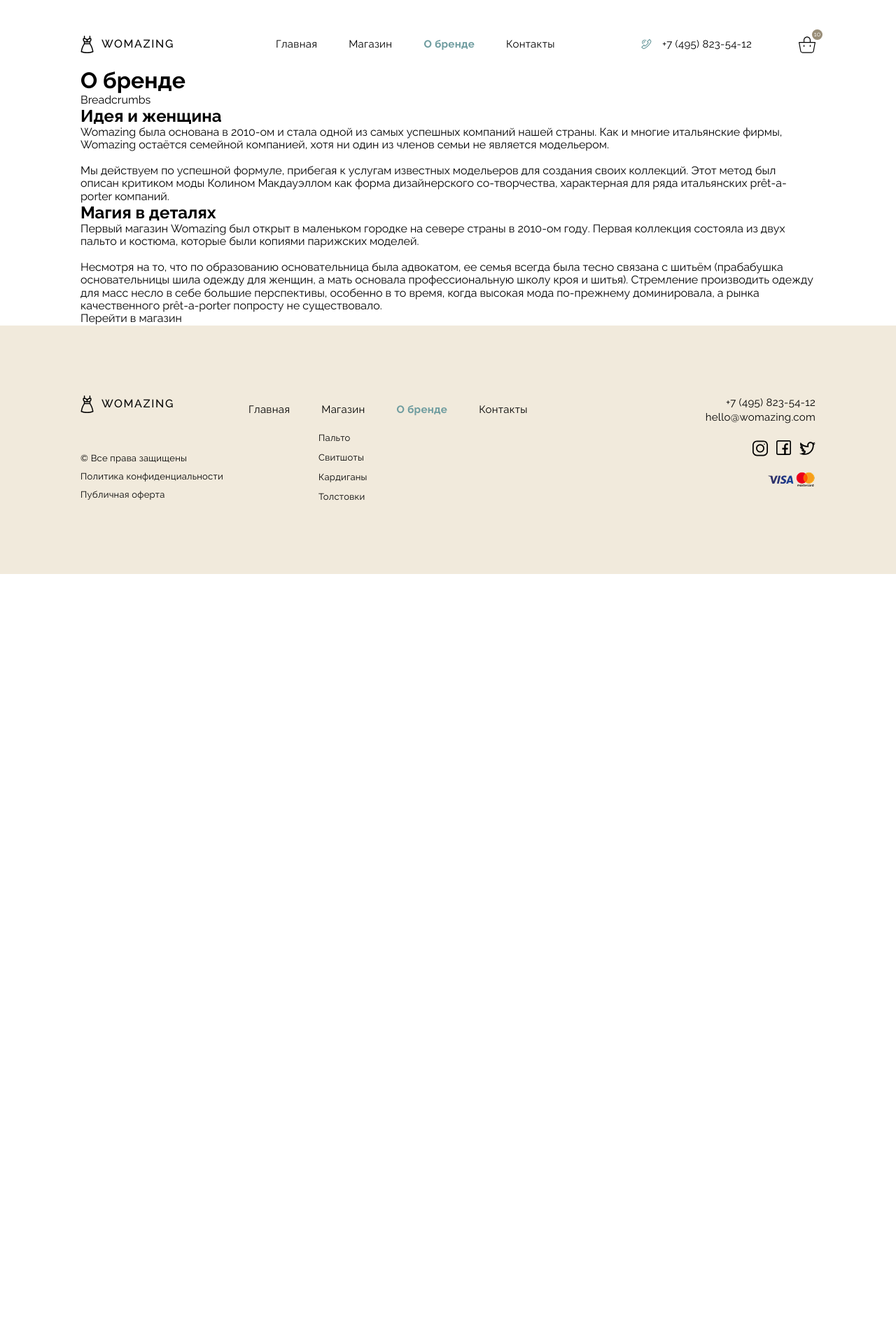
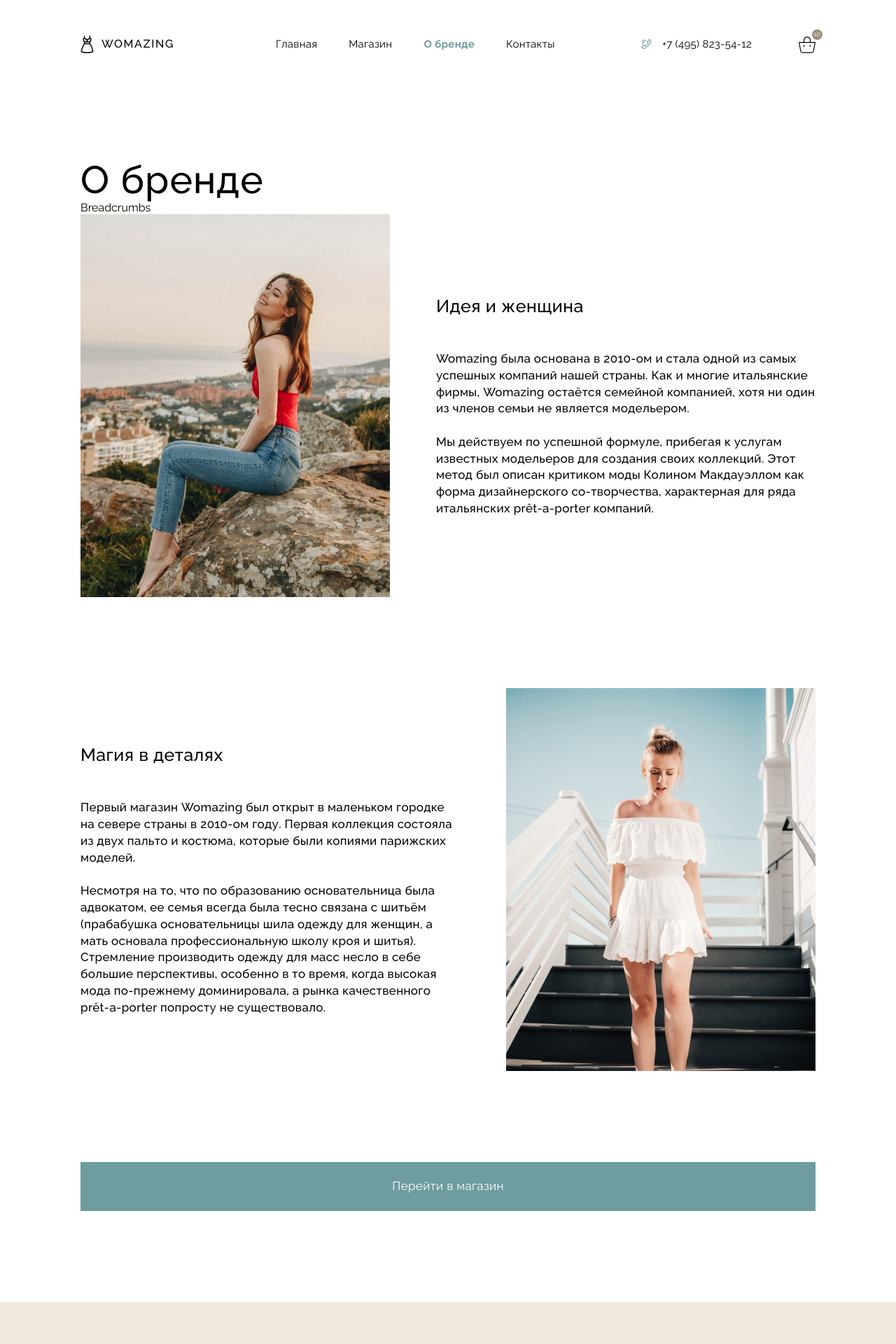
Before and after one commit to VladLesun/react-ts-womazing, a React (Vite) app: page /about-brand in a window 1280 px wide. Shown: the top 1920 px of the page at 70% size. Before the commit the page ends 820 px from the top, so only its background shows below. Built offline with nearby package versions, Linux system fonts and the light colour scheme.

Commit message:
feat: change btn component

```diff
--- a/src/components/Header/Header.jsx
+++ b/src/components/Header/Header.jsx
@@ -1,4 +1,5 @@
 import cn from 'classnames';
+import { Link } from 'react-router';
 import Logo from '../UI/Logo/Logo';
 import Navigation from '../UI/Navigation/Navigation';
 import s from './Header.module.scss';
@@ -35,7 +36,7 @@ function Header() {
 						+7 (495) 823-54-12
 					</a>
 
-					<a href='/cart' className={s.cart}>
+					<Link to='/cart' className={s.cart}>
 						<svg
 							width='24'
 							height='24'
@@ -48,7 +49,7 @@ function Header() {
 							<path d='M7.55803 15.0354C7.88514 15.0354 8.1503 14.7702 8.1503 14.4431V12.6663C8.1503 12.3392 7.88514 12.074 7.55803 12.074C7.23092 12.074 6.96576 12.3392 6.96576 12.6663V14.4431C6.96576 14.7702 7.23092 15.0354 7.55803 15.0354Z' />
 						</svg>
 						<span className={s.count}>10</span>
-					</a>
+					</Link>
 				</div>
 			</div>
 		</header>
--- a/src/components/UI/Button/Button.jsx
+++ b/src/components/UI/Button/Button.jsx
@@ -1,4 +1,5 @@
 import cn from 'classnames';
+import { Link } from 'react-router';
 import s from './Button.module.scss';
 
 function Button({ children, href, onClick, variant = 'primary', className }) {
@@ -6,9 +7,9 @@ function Button({ children, href, onClick, variant = 'primary', className }) {
 
 	if (href) {
 		return (
-			<a href='/shop' className={classes}>
+			<Link to={href} className={classes}>
 				{children}
-			</a>
+			</Link>
 		);
 	}
 
--- a/src/components/UI/Button/Button.module.scss
+++ b/src/components/UI/Button/Button.module.scss
@@ -1,17 +1,75 @@
 @use '../../../styles/variables' as *;
 @use '../../../styles/mixins' as *;
+@use '../../../styles/media' as *;
 
 .btn {
-	@include button;
+	display: flex;
+	align-items: center;
+	justify-content: center;
+	flex-shrink: 0;
+	padding: 22px 50px;
+	border: 1px solid transparent;
+	font-weight: 400;
+	font-size: 17px;
+	line-height: 139%;
+	letter-spacing: 0.02em;
+	transition-property: background-color, color, border-color;
+	transition-duration: 0.5s;
+	transition-timing-function: ease;
+
+	@include laptop {
+		padding: 22px 30px;
+		font-size: 15px;
+	}
 
 	&_primary {
 		color: $white;
 		background-color: $cta;
+
+		@include disable-mob-hover {
+			background-color: $dark-cta;
+		}
 	}
 
 	&_secondary {
 		color: $cta;
 		background-color: transparent;
-		border: 1px solid $cta;
+		border-color: $cta;
+
+		@include disable-mob-hover {
+			color: $white;
+			background-color: $cta;
+		}
+	}
+
+	&_white {
+		padding: 22px 65px;
+		color: $black;
+		background-color: transparent;
+		border-color: $black;
+
+		@include disable-mob-hover {
+			color: $white;
+			background-color: $black;
+		}
+
+		@include laptop {
+			padding: 22px 45px;
+		}
+	}
+
+	&_pagination {
+		padding: 9px 16px;
+		border-color: $black;
+
+		@include disable-mob-hover {
+			color: $white;
+			background-color: $black;
+		}
+	}
+
+	&_active {
+		color: $white;
+		background-color: $black;
 	}
 }
--- a/src/components/UI/PagesTitle/PagesTitle.jsx
+++ b/src/components/UI/PagesTitle/PagesTitle.jsx
@@ -0,0 +1,7 @@
+import s from './PagesTitle.module.scss';
+
+function PagesTitle({ children }) {
+	return <h1 className={s.title}>{children}</h1>;
+}
+
+export default PagesTitle;
--- a/src/components/UI/PagesTitle/PagesTitle.module.scss
+++ b/src/components/UI/PagesTitle/PagesTitle.module.scss
@@ -0,0 +1,20 @@
+@use '../../../styles/media' as *;
+
+.title {
+	font-weight: 500;
+	font-size: 55px;
+	line-height: 110%;
+	letter-spacing: 0.02em;
+
+	@include laptop-lg {
+		font-size: 45px;
+	}
+
+	@include laptop {
+		font-size: 30px;
+	}
+
+	@include tablet {
+		font-size: 25px;
+	}
+}
--- /dev/null
+++ b/src/components/UI/PagesWrap/PagesWrap.jsx
@@ -0,0 +1,7 @@
+import s from './PagesWrap.module.scss';
+
+function PagesWrap({ children }) {
+	return <div className={s.wrap}>{children}</div>;
+}
+
+export default PagesWrap;
--- /dev/null
+++ b/src/components/UI/PagesWrap/PagesWrap.module.scss
@@ -0,0 +1,14 @@
+@use '../../../styles/variables' as *;
+@use '../../../styles/mixins' as *;
+@use '../../../styles/media' as *;
+
+.wrap {
+	padding: 130px 0;
+
+	@include laptop {
+	}
+	@include tablet {
+	}
+	@include mobile {
+	}
+}
--- a/src/pages/AboutBrand/AboutBrand.jsx
+++ b/src/pages/AboutBrand/AboutBrand.jsx
@@ -1,21 +1,29 @@
-import { Link } from 'react-router';
+import Button from '../../components/UI/Button/Button';
+import PagesTitle from '../../components/UI/PagesTitle/PagesTitle';
+import PagesWrap from '../../components/UI/PagesWrap/PagesWrap';
+import s from './AboutBrand.module.scss';
 
 function AboutBrand() {
 	return (
+		<PagesWrap>
 			<div className='container'>
-			<h1>О бренде</h1>
+				<PagesTitle children='О бренде' />
 				<div>Breadcrumbs</div>
 				<div>
-				<ul>
-					<li>
-						<img src='' />
-						<div>
-							<h2>Идея и женщина</h2>
-							<p>
-								Womazing была основана в 2010-ом и стала одной из самых успешных
-								компаний нашей страны. Как и многие итальянские фирмы, Womazing
-								остаётся семейной компанией, хотя ни один из членов семьи не
-								является модельером.
+					<ul className={s.list}>
+						<li className={s.item}>
+							<img
+								className={s.image}
+								src='./img/about-brand/img1.png'
+								alt='довольная девушка в джинсах и боди'
+							/>
+							<div className={s.content}>
+								<h2 className={s.subtitle}>Идея и женщина</h2>
+								<p className={s.desc}>
+									Womazing была основана в 2010-ом и стала одной из самых
+									успешных компаний нашей страны. Как и многие итальянские
+									фирмы, Womazing остаётся семейной компанией, хотя ни один из
+									членов семьи не является модельером.
 									<br />
 									<br />
 									Мы действуем по успешной формуле, прибегая к услугам известных
@@ -26,13 +34,18 @@ function AboutBrand() {
 								</p>
 							</div>
 						</li>
-					<li>
-						<div>
-							<h2>Магия в деталях</h2>
-							<p>
-								Первый магазин Womazing был открыт в маленьком городке на севере
-								страны в 2010-ом году. Первая коллекция состояла из двух пальто
-								и костюма, которые были копиями парижских моделей.
+						<li className={s.item}>
+							<img
+								className={s.image}
+								src='./img/about-brand/img2.png'
+								alt='девушка в шикарном белом платье'
+							/>
+							<div className={s.content}>
+								<h2 className={s.subtitle}>Магия в деталях</h2>
+								<p className={s.desc}>
+									Первый магазин Womazing был открыт в маленьком городке на
+									севере страны в 2010-ом году. Первая коллекция состояла из
+									двух пальто и костюма, которые были копиями парижских моделей.
 									<br />
 									<br />
 									Несмотря на то, что по образованию основательница была
@@ -45,15 +58,17 @@ function AboutBrand() {
 									существовало.
 								</p>
 							</div>
-						<img src='' />
 						</li>
 					</ul>
 
-				<Link to='/shop' className=''>
-					Перейти в магазин
-				</Link>
+					<Button
+						children='Перейти в магазин'
+						href='/shop'
+						className={s.link}
+					/>
 				</div>
 			</div>
+		</PagesWrap>
 	);
 }
 
--- a/src/pages/AboutBrand/AboutBrand.module.scss
+++ b/src/pages/AboutBrand/AboutBrand.module.scss
@@ -0,0 +1,44 @@
+.list {
+	display: flex;
+	flex-direction: column;
+	gap: 130px;
+	margin-bottom: 130px;
+}
+
+.item {
+	display: flex;
+	align-items: center;
+	justify-content: space-between;
+	gap: 20px;
+
+	&:nth-child(2n) {
+		flex-direction: row-reverse;
+	}
+}
+
+.image {
+	object-fit: cover;
+}
+
+.content {
+	max-width: 542px;
+}
+
+.subtitle {
+	margin-bottom: 46px;
+	font-weight: 500;
+	font-size: 25px;
+	line-height: 140%;
+	letter-spacing: 0.02em;
+}
+
+.desc {
+	font-weight: 500;
+	font-size: 17px;
+	line-height: 140%;
+	letter-spacing: 0.02em;
+}
+
+.link {
+	margin: 0 auto;
+}
--- a/src/styles/_mixins.scss
+++ b/src/styles/_mixins.scss
@@ -32,15 +32,15 @@
 	align-items: center;
 	justify-content: center;
 	flex-shrink: 0;
-	width: 243px;
-	height: 68px;
+	// width: 243px;
+	// height: 68px;
 	font-weight: 400;
 	font-size: 17px;
 	line-height: 139%;
 	letter-spacing: 0.02em;
 
 	@include laptop {
-		width: 200px;
+		// width: 200px;
 		font-size: 15px;
 	}
 }
```
Also changed, not shown: public/img/about-brand/img1.png (added), public/img/about-brand/img2.png (added). Lines whose indentation alone changed are shown as unchanged.
